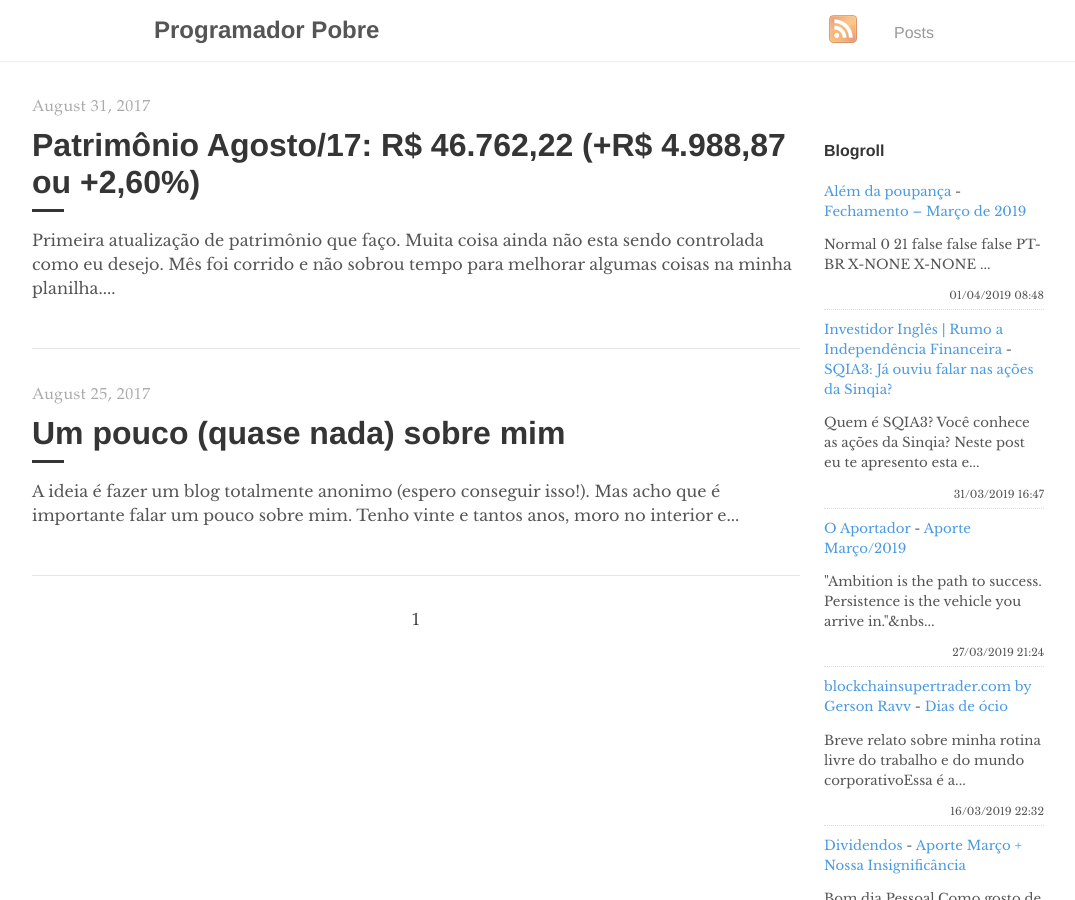
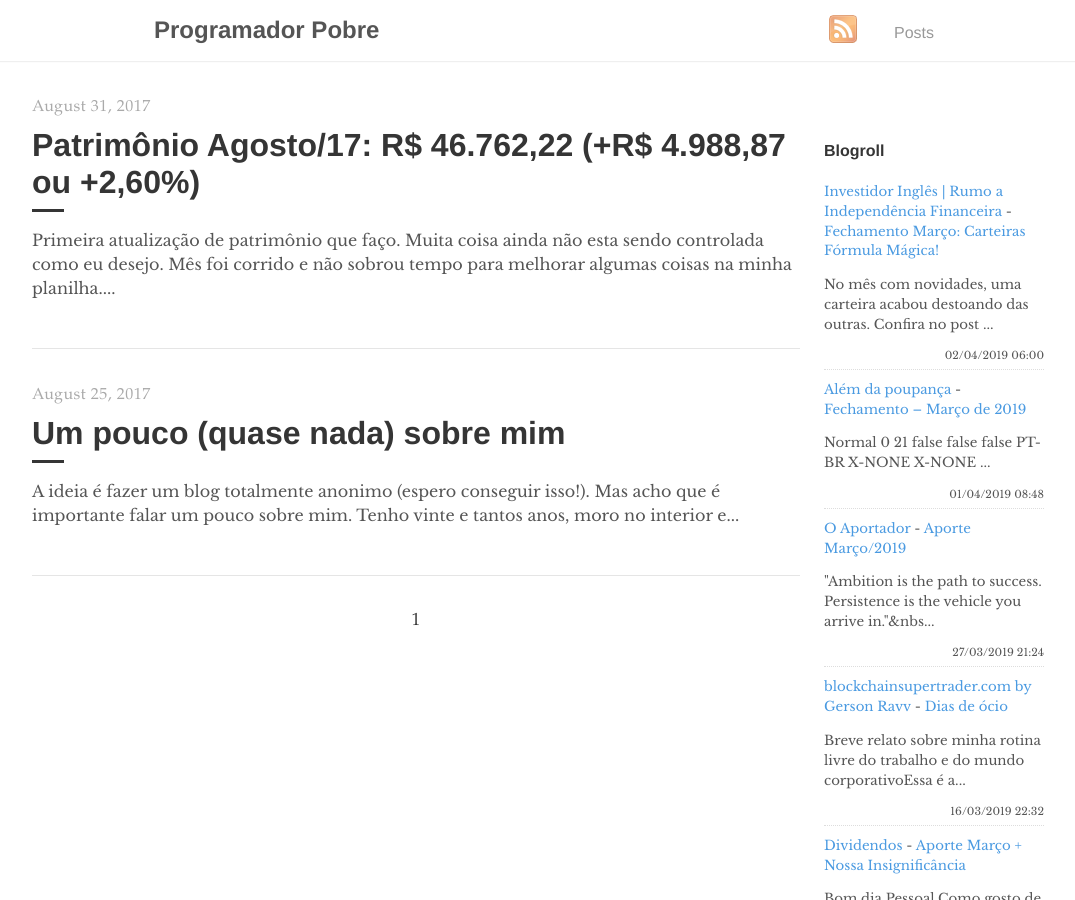
Before and after one commit to programadorpobre/programadorpobre.github.io, a Jekyll site: the page built from index.html, in a window 1280 px wide and 900 px high. Shown: the whole window, without its empty margins (96-1171 px from the left). Built offline with Jekyll 4.4.1, drawn with Linux system fonts in a browser that asks for light colours; the list of posts is cut into pages by our own code; comment, search, counter and statistics services are not loaded.

Commit message:
[ci skip] travis #605

```diff
--- a/_includes/feed-entries.html
+++ b/_includes/feed-entries.html
@@ -1,12 +1,12 @@
+<div class="feed-entry">
+    <a class="feed-entry-site-name" href="https://www.investidoringles.com/">Investidor Inglês | Rumo a Independência Financeira</a> - <a class="feed-entry-title" href="https://www.investidoringles.com/2019/04/formula-magica-marco2019.html">Fechamento Março: Carteiras Fórmula Mágica!</a>
+    <p class="feed-entry-summary">No mês com novidades, uma carteira acabou destoando das outras. Confira no post ...</p>
+    <time datetime="2019-04-02T06:00:00.000-03:00">02/04/2019 06:00</time>
+</div>
 <div class="feed-entry">
     <a class="feed-entry-site-name" href="https://alemdapoupanca.blogspot.com/">Além da poupança</a> - <a class="feed-entry-title" href="https://alemdapoupanca.blogspot.com/2019/04/fechamento-marco-de-2019.html">Fechamento – Março de 2019</a>
     <p class="feed-entry-summary">         Normal  0      21      false  false  false    PT-BR  X-NONE  X-NONE    ...</p>
     <time datetime="2019-04-01T08:48:00.000-03:00">01/04/2019 08:48</time>
-</div>
-<div class="feed-entry">
-    <a class="feed-entry-site-name" href="https://www.investidoringles.com/">Investidor Inglês | Rumo a Independência Financeira</a> - <a class="feed-entry-title" href="https://www.investidoringles.com/2019/03/sqia3-analise-fundamentalista-acoes-sinqia.html">SQIA3: Já ouviu falar nas ações da Sinqia?</a>
-    <p class="feed-entry-summary">Quem é SQIA3? Você conhece as ações da Sinqia? Neste post eu te apresento esta e...</p>
-    <time datetime="2019-03-31T16:47:00.000-03:00">31/03/2019 16:47</time>
 </div>
 <div class="feed-entry">
     <a class="feed-entry-site-name" href="https://oaportadorfinanceiro.blogspot.com/">O Aportador</a> - <a class="feed-entry-title" href="https://oaportadorfinanceiro.blogspot.com/2019/03/aporte-marco2019.html">Aporte Março/2019</a>
```
